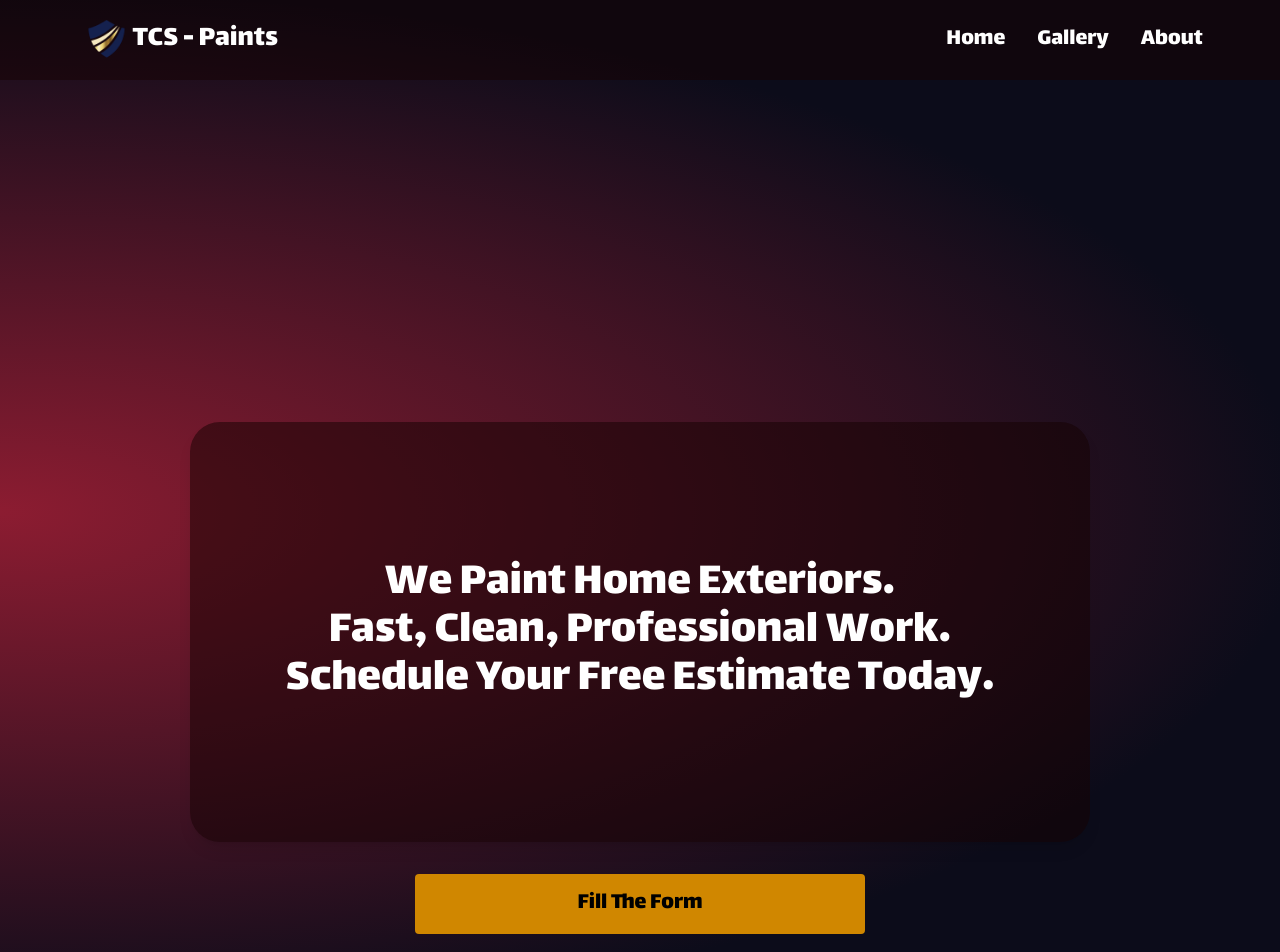
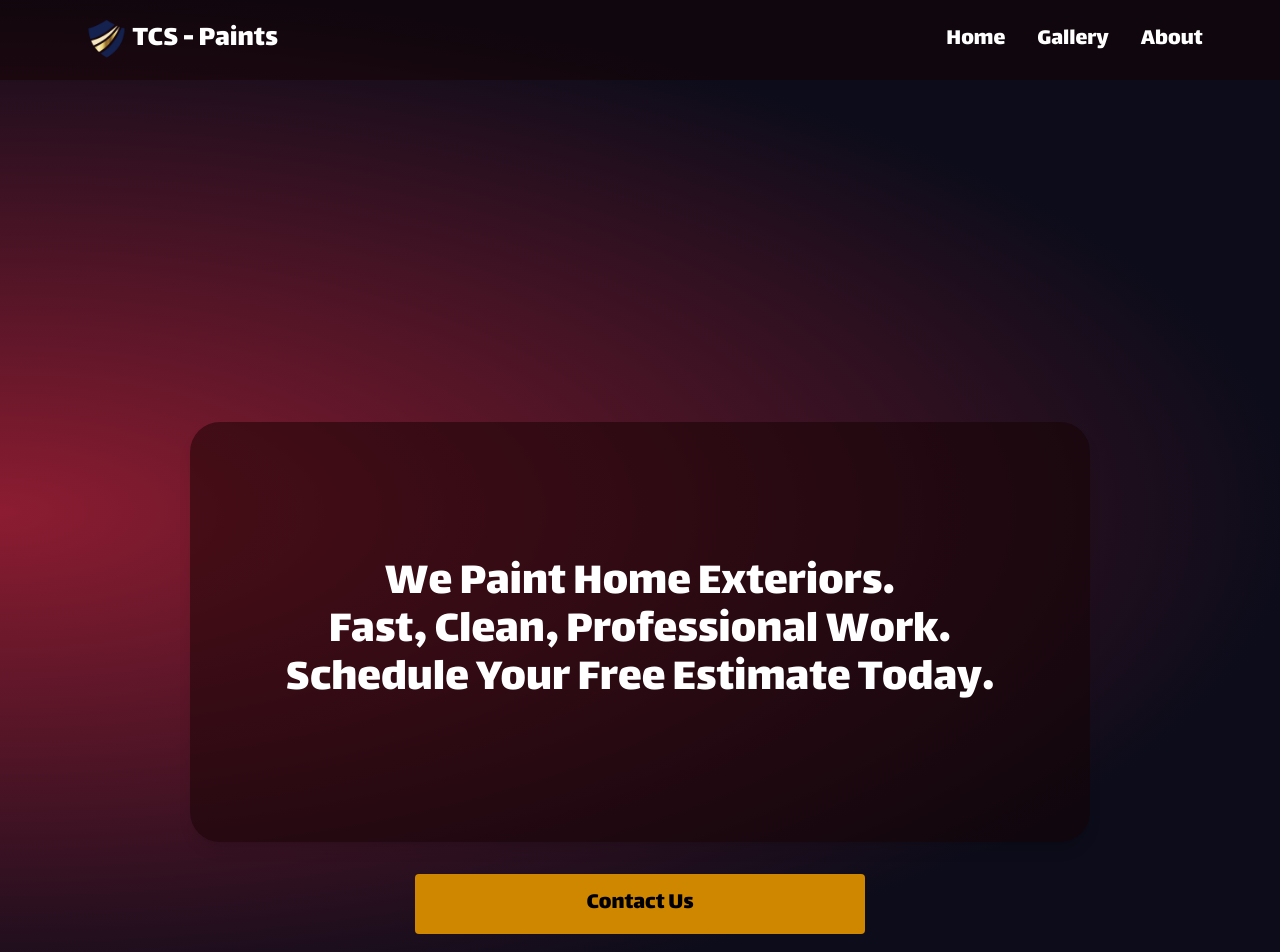
Before and after one commit to NikitaaOvramenko/TCS---Paints, a React (Vite) app in the folder TCS-Paint/: page / in a window 1280 px wide. Shown: the top 952 px of the page. Built offline with nearby package versions, Linux system fonts and the light colour scheme; no server answers.

Commit message:
changed button to contact us

```diff
--- a/TCS-Paint/src/Home-Page/Intro.tsx
+++ b/TCS-Paint/src/Home-Page/Intro.tsx
@@ -18,7 +18,7 @@ export default function Intro() {
           font="text-2xl sm:text-2xl lg:text-5xl "
         />
         <FormButton
-          text="Fill The Form"
+          text="Contact Us"
           className="w-[50%] text-2xl text-white h-[60px] bg-yellow-600 rounded "
         />
       </div>
```
